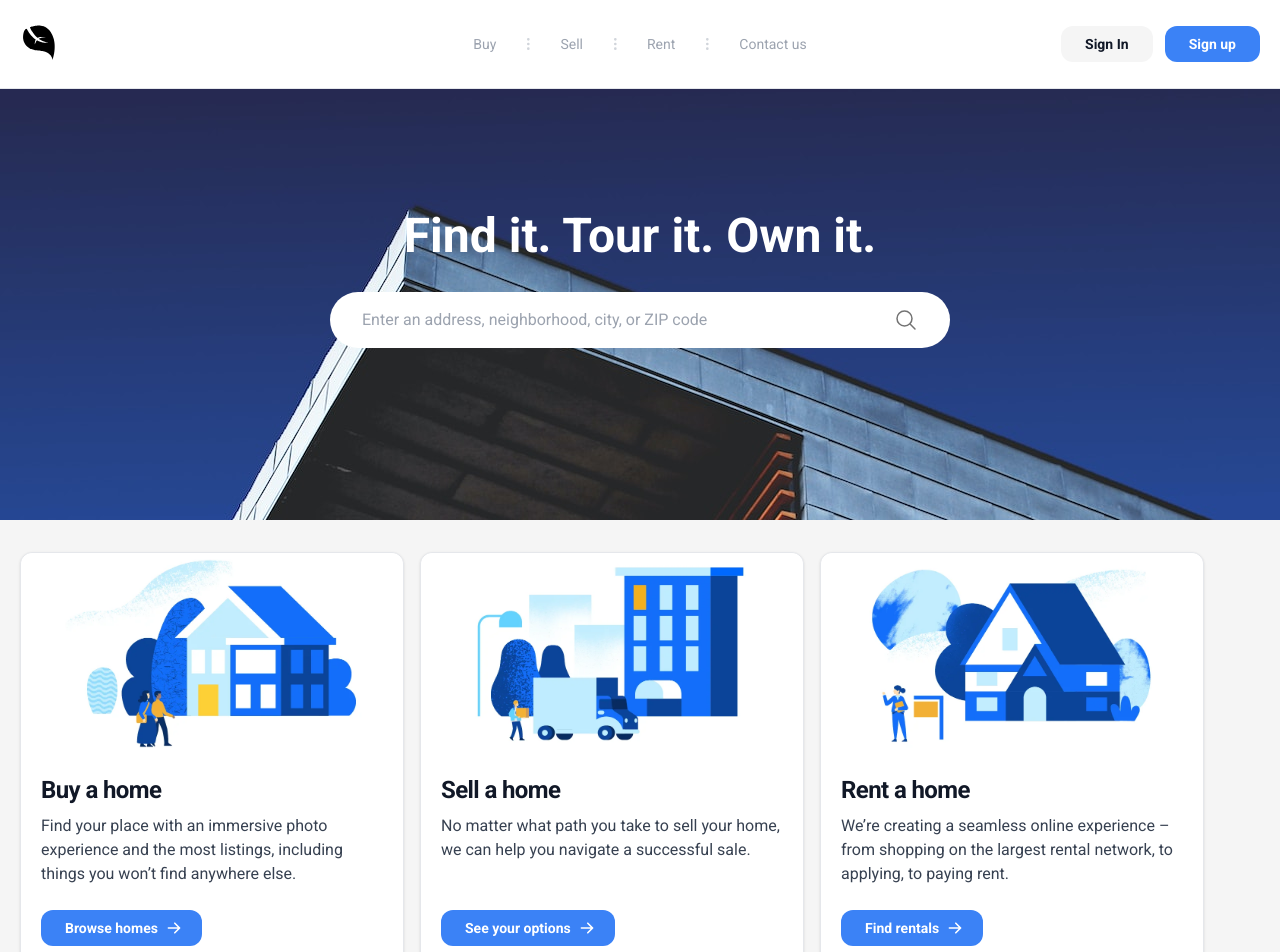
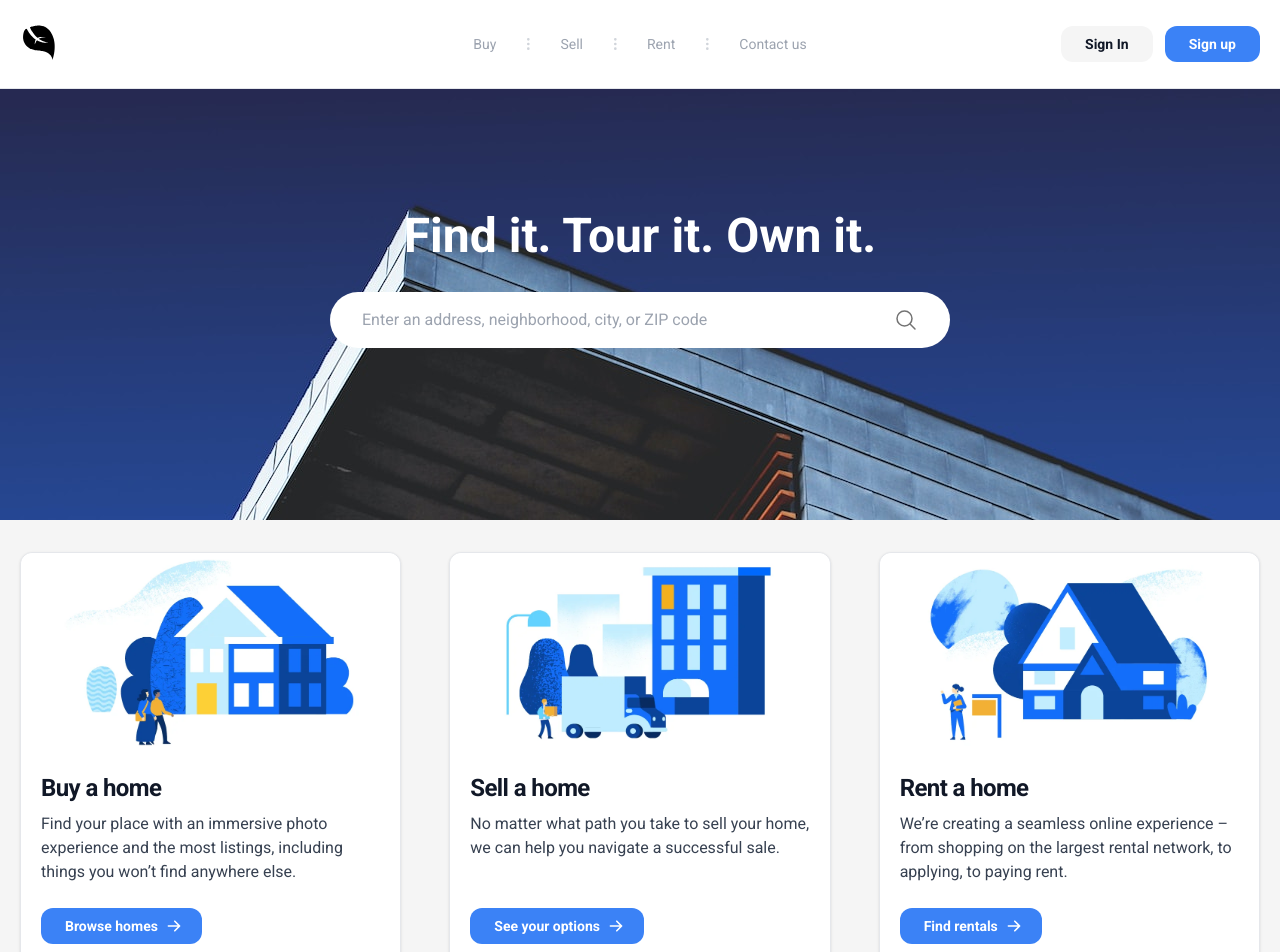
Before and after one commit to mome13/real-estate-react, a React (Vite) app: page / in a window 1280 px wide. Shown: the top 952 px of the page. Built offline with nearby package versions, Linux system fonts and the light colour scheme.

Commit message:
edit/ui: update home cards

```diff
--- a/src/scenes/home/index.tsx
+++ b/src/scenes/home/index.tsx
@@ -94,8 +94,8 @@ export default function Home({}: Props) {
 
       {/* cards */}
       <section className={`bg-gray-100 py-8`}>
-        <div className={`${container} items-center`}>
-          <article className="grid grid-cols-1 gap-4 sm:grid-cols-3">
+        <div className={`${container} items-center justify-between`}>
+          <article className="grid grid-cols-1 gap-4 sm:gap-12 sm:grid-cols-3 justify-between">
             <Card
               title="Buy a home"
               description="Find your place with an immersive photo experience and the most listings, including things you won’t find anywhere else."
```
